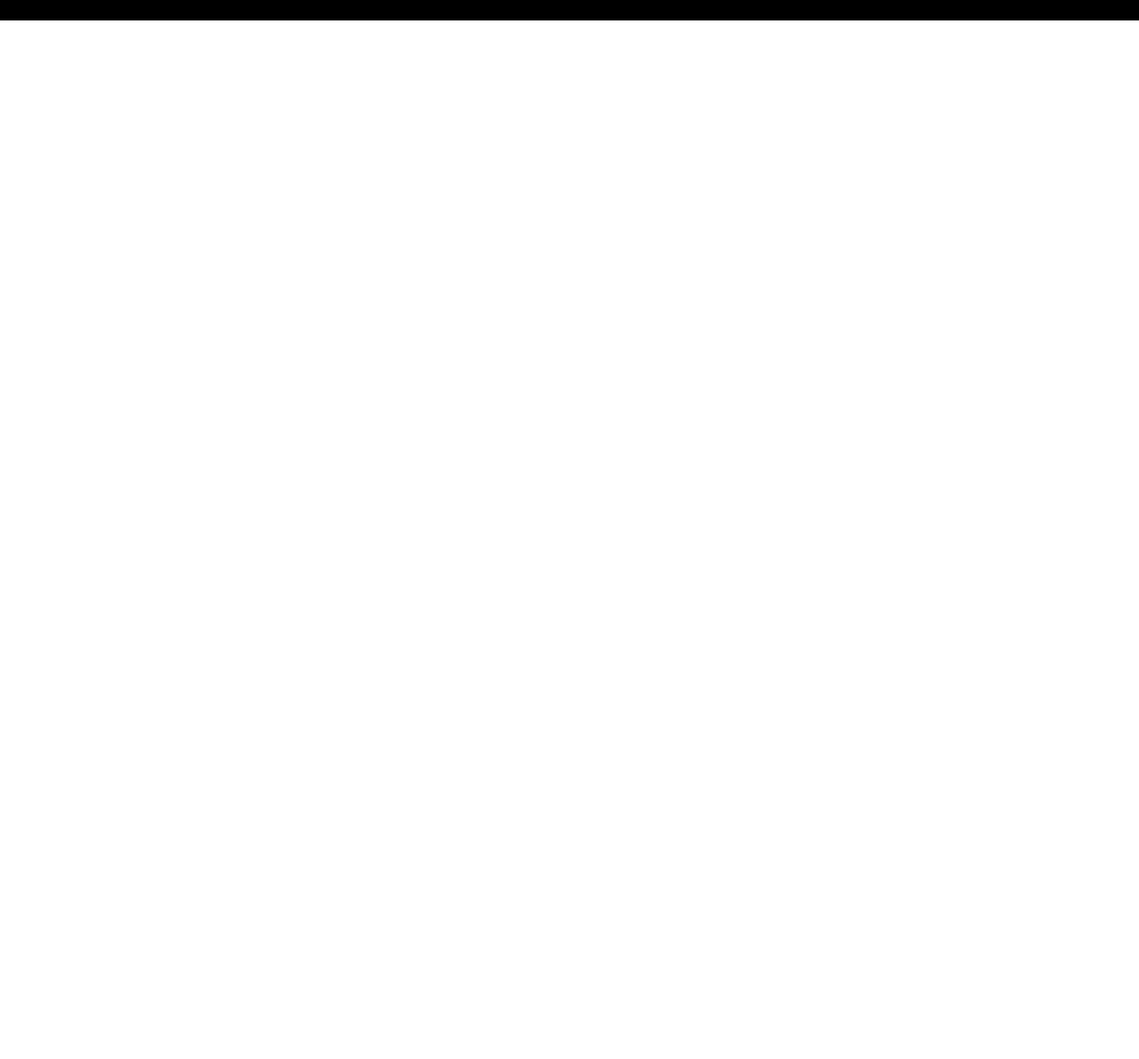
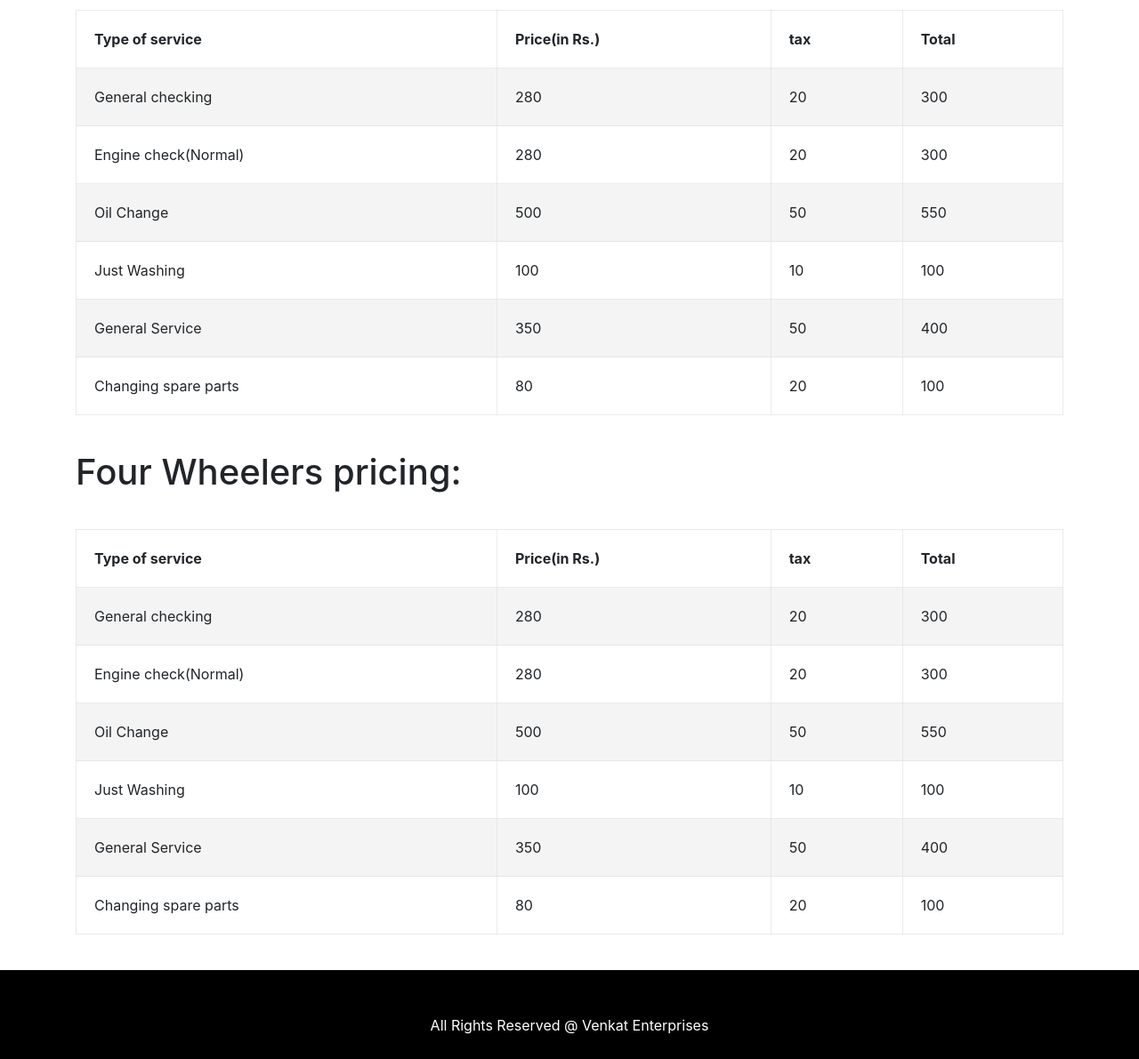
Before and after one commit to srikanthkarra376/Venkatenterprises, a plain HTML site: page pricing.html in a window 1280 px wide. Shown: the part 740-1931 px from the top of the page at 89% size. Before the commit the page ends 800 px from the top, so only its background shows below. Drawn offline with nearby package versions, Linux system fonts and the light colour scheme.

Commit message:
added some new stuff

```diff
--- a/css/main.css
+++ b/css/main.css
@@ -254,7 +254,9 @@ footer {
 color: #707070;
 font-size:1.3em;
 }
+
 /*PRICING*/
+
 #pricing {
  margin-top:20px;
 }
--- a/pricing.html
+++ b/pricing.html
@@ -87,11 +87,102 @@
                         <td>20</td>
                         <td>100</td>
                       </tr>
-
-
-        </table>
-
-      </div>
+                      </table>
+                    </div>
+                    <div class="container">
+                        <h1>Three Wheelers pricing:</h1>
+                        <table>
+                           <tr>
+                             <th>Type of service</th>
+                             <th>Price(in Rs.)</th>
+                             <th>tax</th>
+                             <th>Total</th>
+                           </tr>
+                           <tr>
+                               <td>General checking</td>
+                               <td>280</td>
+                               <td>20</td>
+                               <td>300</td>
+                             </tr>
+                             <tr>
+                                 <td>Engine check(Normal)</td>
+                                 <td>280</td>
+                                 <td>20</td>
+                                 <td>300</td>
+                               </tr>
+                               <tr>
+                                   <td>Oil Change</td>
+                                   <td>500</td>
+                                   <td>50</td>
+                                   <td>550</td>
+                                 </tr>
+                                 <tr>
+                                     <td>Just Washing</td>
+                                     <td>100</td>
+                                     <td>10</td>
+                                     <td>100</td>
+                                   </tr>
+                                   <tr>
+                                       <td>General Service </td>
+                                       <td>350</td>
+                                       <td>50</td>
+                                       <td>400</td>
+                                     </tr>
+                                     <tr>
+                                         <td>Changing spare parts</td>
+                                         <td>80</td>
+                                         <td>20</td>
+                                         <td>100</td>
+                                       </tr>
+                                       </table>
+                                     </div>
+                                     <div class="container">
+                                        <h1>Four Wheelers pricing:</h1>
+                                        <table>
+                                           <tr>
+                                             <th>Type of service</th>
+                                             <th>Price(in Rs.)</th>
+                                             <th>tax</th>
+                                             <th>Total</th>
+                                           </tr>
+                                           <tr>
+                                               <td>General checking</td>
+                                               <td>280</td>
+                                               <td>20</td>
+                                               <td>300</td>
+                                             </tr>
+                                             <tr>
+                                                 <td>Engine check(Normal)</td>
+                                                 <td>280</td>
+                                                 <td>20</td>
+                                                 <td>300</td>
+                                               </tr>
+                                               <tr>
+                                                   <td>Oil Change</td>
+                                                   <td>500</td>
+                                                   <td>50</td>
+                                                   <td>550</td>
+                                                 </tr>
+                                                 <tr>
+                                                     <td>Just Washing</td>
+                                                     <td>100</td>
+                                                     <td>10</td>
+                                                     <td>100</td>
+                                                   </tr>
+                                                   <tr>
+                                                       <td>General Service </td>
+                                                       <td>350</td>
+                                                       <td>50</td>
+                                                       <td>400</td>
+                                                     </tr>
+                                                     <tr>
+                                                         <td>Changing spare parts</td>
+                                                         <td>80</td>
+                                                         <td>20</td>
+                                                         <td>100</td>
+                                                       </tr>
+                                                       </table>
+                                                     </div>
     </section>
 
  <footer>
```
